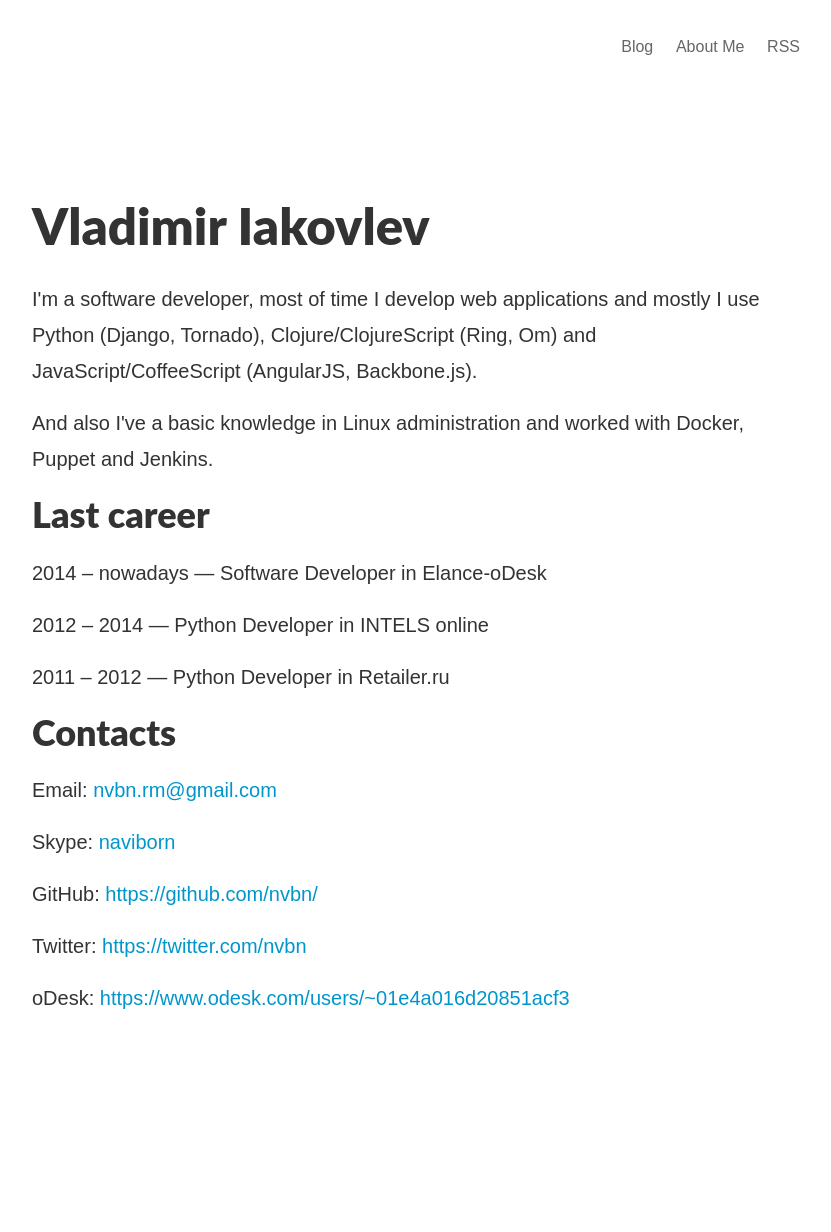
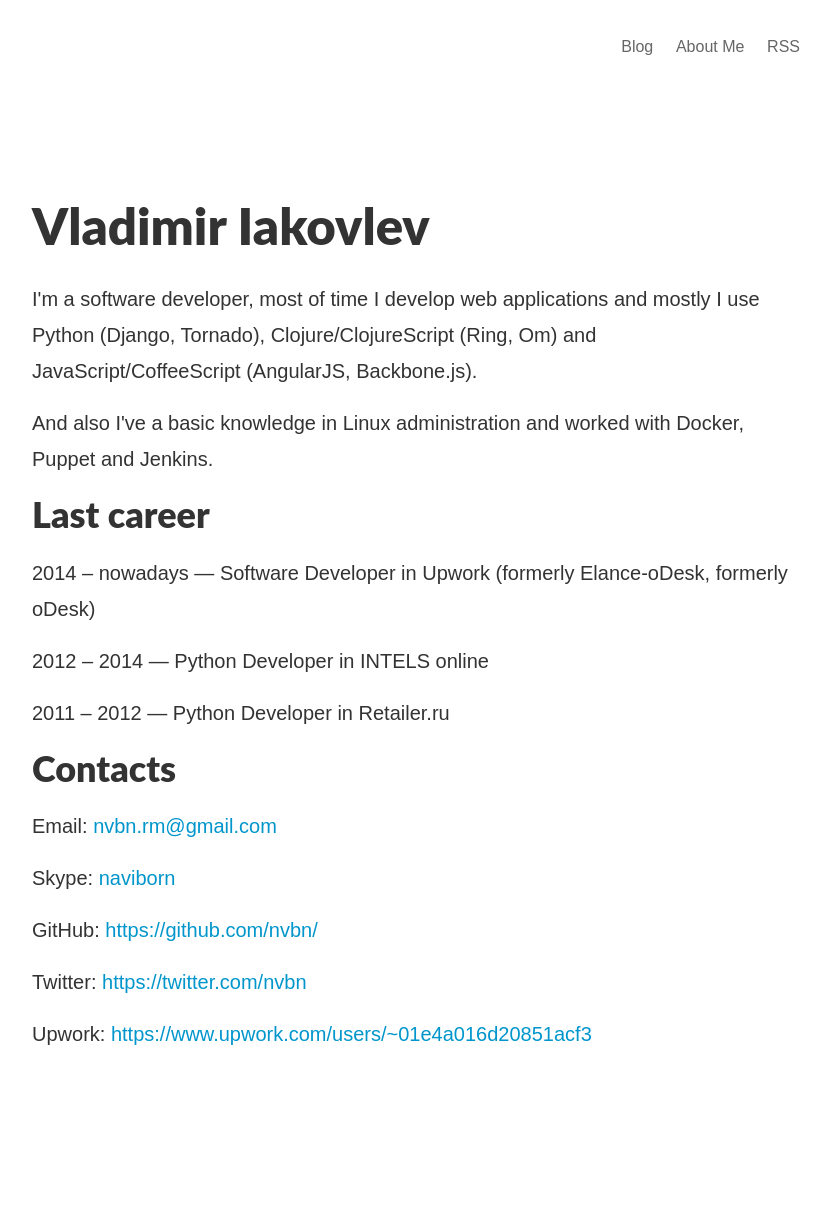
Before and after one commit to nvbn/nvbn.github.io, a Jekyll site: the page built from about.html, in a window 1280 px wide. Shown: the whole page, without its empty margins (224-1055 px from the left). Built offline with Jekyll 4.4.1, drawn with Linux system fonts in a browser that asks for light colours; Markdown is read by kramdown in place of the engine named in the settings; before the commit the page ends 1196 px from its top, so only the background shows below that.

Commit message:
Update about

```diff
--- a/about.html
+++ b/about.html
@@ -13,7 +13,7 @@
 
         <h3>Last career</h3>
 
-        <p>2014 &ndash; nowadays &mdash; Software Developer in Elance-oDesk</p>
+        <p>2014 &ndash; nowadays &mdash; Software Developer in Upwork (formerly Elance-oDesk, formerly oDesk)</p>
         <p>2012 &ndash; 2014 &mdash; Python Developer in INTELS online</p>
         <p>2011 &ndash; 2012 &mdash; Python Developer in Retailer.ru</p>
 
@@ -23,4 +23,4 @@
         <p>Skype: <a href="skype:naviborn">naviborn</a></p>
         <p>GitHub: <a href="https://github.com/nvbn/">https://github.com/nvbn/</a></p>
         <p>Twitter: <a href="https://twitter.com/nvbn">https://twitter.com/nvbn</a></p>
-        <p>oDesk: <a href="https://www.odesk.com/users/~01e4a016d20851acf3">https://www.odesk.com/users/~01e4a016d20851acf3</a></p>
+        <p>Upwork: <a href="https://www.upwork.com/users/~01e4a016d20851acf3">https://www.upwork.com/users/~01e4a016d20851acf3</a></p>
```
